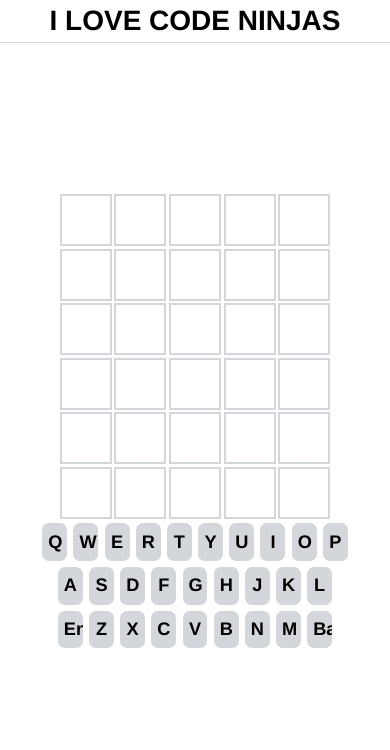
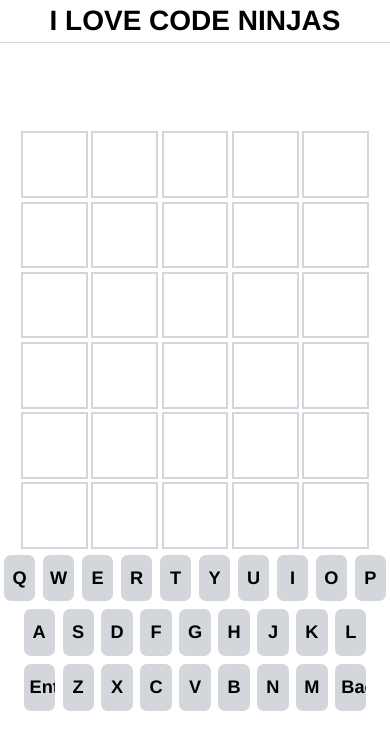
Before and after one commit to SickkMade/cn-wordle-react, a React (Vite) app: page / in a window 390 px wide. Shown: the top 750 px of the page. Built offline with nearby package versions, Linux system fonts and the light colour scheme.

Commit message:
reverted to old mobile size

```diff
--- a/src/css/wordlegame.css
+++ b/src/css/wordlegame.css
@@ -145,12 +145,12 @@
 
 @media (max-width: 500px) {
     .wordlegame--div{
-        width:50vw;
+        width:65vw;
     }
 }
 
 @media (max-width: 400px) {
     .wordlegame--div{
-        width:70vw;
+        width:90vw;
     }
 }
--- a/src/css/wordlekeyboard.css
+++ b/src/css/wordlekeyboard.css
@@ -53,6 +53,6 @@
 
 @media (max-width: 500px) {
     .wordlekeyboard{
-        width:80vw;
+        width:100vw;
     }
 }
```
